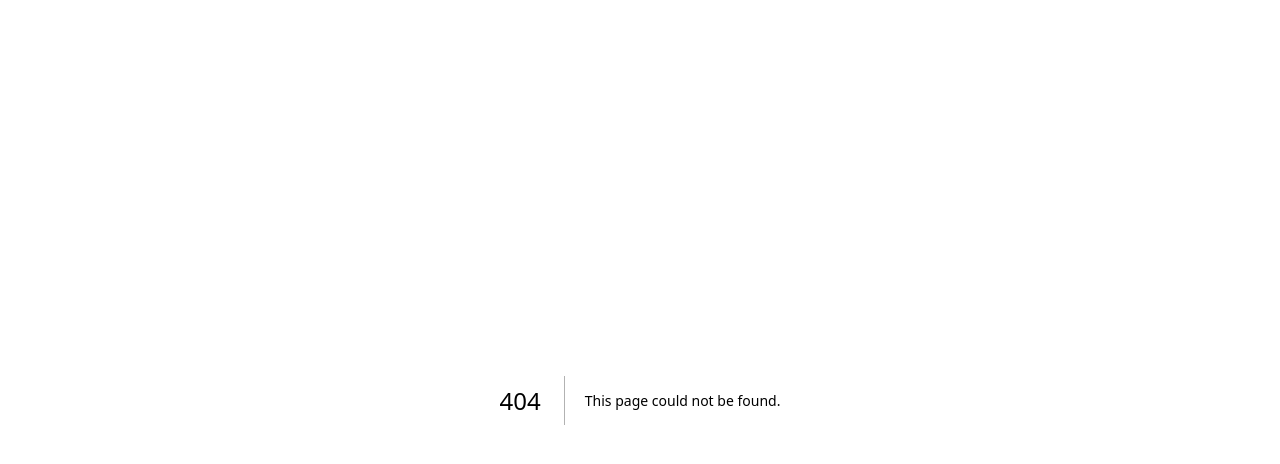
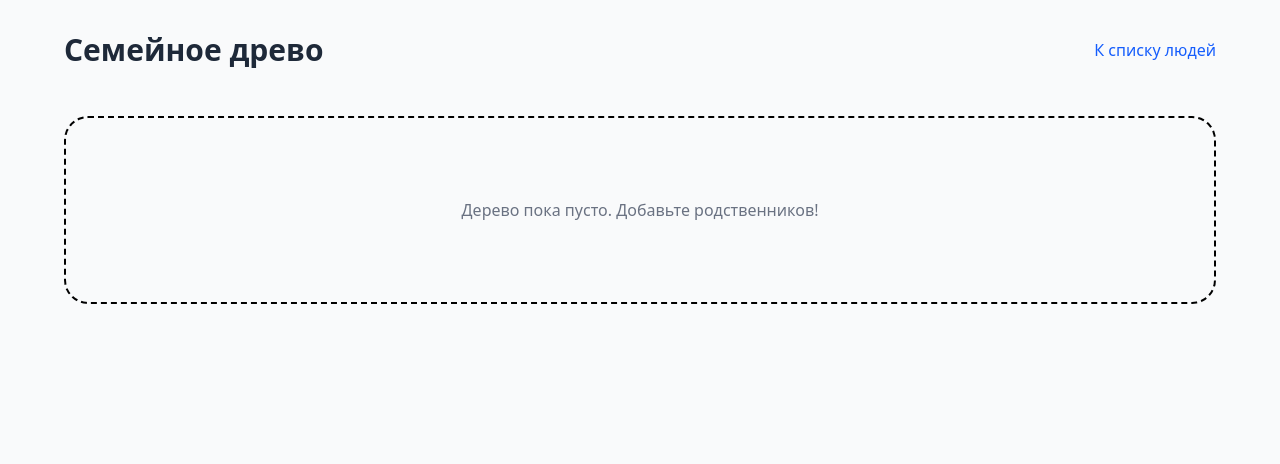
Before and after one commit to Onepunchman-Frg/family-tree, a Next.js app: page /tree in a window 1280 px wide. Before the commit this address had no page. Shown: the top 464 px of the page. Built offline with nearby package versions, Linux system fonts and the light colour scheme.

Commit message:
feat: add simple generational tree visualization

```diff
--- /dev/null
+++ b/src/app/tree/page.tsx
@@ -0,0 +1,100 @@
+"use client";
+
+import { useEffect, useState } from "react";
+import { getStoredPeople } from "@/utils/storage";
+import { Person } from "@/types/person";
+import Link from "next/link";
+
+export default function TreePage() {
+  const [people, setPeople] = useState<Person[]>([]);
+  const [generations, setGenerations] = useState<Record<number, Person[]>>({});
+
+  useEffect(() => {
+    const allPeople = getStoredPeople();
+    setPeople(allPeople);
+
+    // Алгоритм распределения по поколениям
+    const genMap: Record<number, Person[]> = {};
+
+    // Помогательная функция для определения уровня человека
+    const getLevel = (person: Person, currentLevel: number = 0): number => {
+      // Если у человека нет родителей в базе, он на текущем уровне
+      if (!person.parents || person.parents.length === 0) {
+        return currentLevel;
+      }
+
+      // Иначе его уровень — это уровень его самого "высокого" родителя + 1
+      // Это упрощенная логика, чтобы не уйти в бесконечный цикл
+      return currentLevel + 1;
+    };
+
+    allPeople.forEach((p) => {
+      // Для MVP: если нет родителей — уровень 0, если есть — уровень 1
+      // В будущем мы сделаем рекурсию для глубоких деревьев
+      const level = p.parents.length === 0 ? 0 : 1;
+
+      if (!genMap[level]) genMap[level] = [];
+      genMap[level].push(p);
+    });
+
+    setGenerations(genMap);
+  }, []);
+
+  return (
+    <main className="min-h-screen bg-gray-50 p-8">
+      <div className="max-w-6xl mx-auto">
+        <div className="flex justify-between items-center mb-12">
+          <h1 className="text-3xl font-bold text-gray-800">Семейное древо</h1>
+          <Link href="/people" className="text-blue-600 hover:underline">
+            К списку людей
+          </Link>
+        </div>
+
+        {Object.keys(generations).length === 0 ? (
+          <div className="text-center p-20 border-2 border-dashed rounded-3xl">
+            <p className="text-gray-500">
+              Дерево пока пусто. Добавьте родственников!
+            </p>
+          </div>
+        ) : (
+          <div className="flex flex-col gap-16 items-center">
+            {Object.keys(generations)
+              .sort()
+              .map((level) => (
+                <div key={level} className="w-full">
+                  <h2 className="text-center text-xs font-bold uppercase tracking-widest text-gray-400 mb-6">
+                    Поколение {Number(level) + 1}
+                  </h2>
+                  <div className="flex flex-wrap justify-center gap-6">
+                    {generations[Number(level)].map((person) => (
+                      <Link
+                        key={person.id}
+                        href={`/person/${person.id}`}
+                        className="group relative"
+                      >
+                        <div className="bg-white border-2 border-white shadow-md rounded-xl p-4 w-48 text-center group-hover:border-blue-500 transition-all">
+                          <div className="w-12 h-12 bg-blue-100 rounded-full mx-auto mb-3 flex items-center justify-center text-blue-600 font-bold">
+                            {person.firstName[0]}
+                          </div>
+                          <p className="font-bold text-gray-800 truncate">
+                            {person.firstName} {person.lastName}
+                          </p>
+                          <p className="text-xs text-gray-500">
+                            {person.birthDate.split("-")[0]}
+                          </p>
+                        </div>
+                      </Link>
+                    ))}
+                  </div>
+                  {/* Визуальный разделитель (линия) между поколениями */}
+                  {Number(level) < Object.keys(generations).length - 1 && (
+                    <div className="w-px h-16 bg-gray-300 mx-auto mt-8"></div>
+                  )}
+                </div>
+              ))}
+          </div>
+        )}
+      </div>
+    </main>
+  );
+}
```
